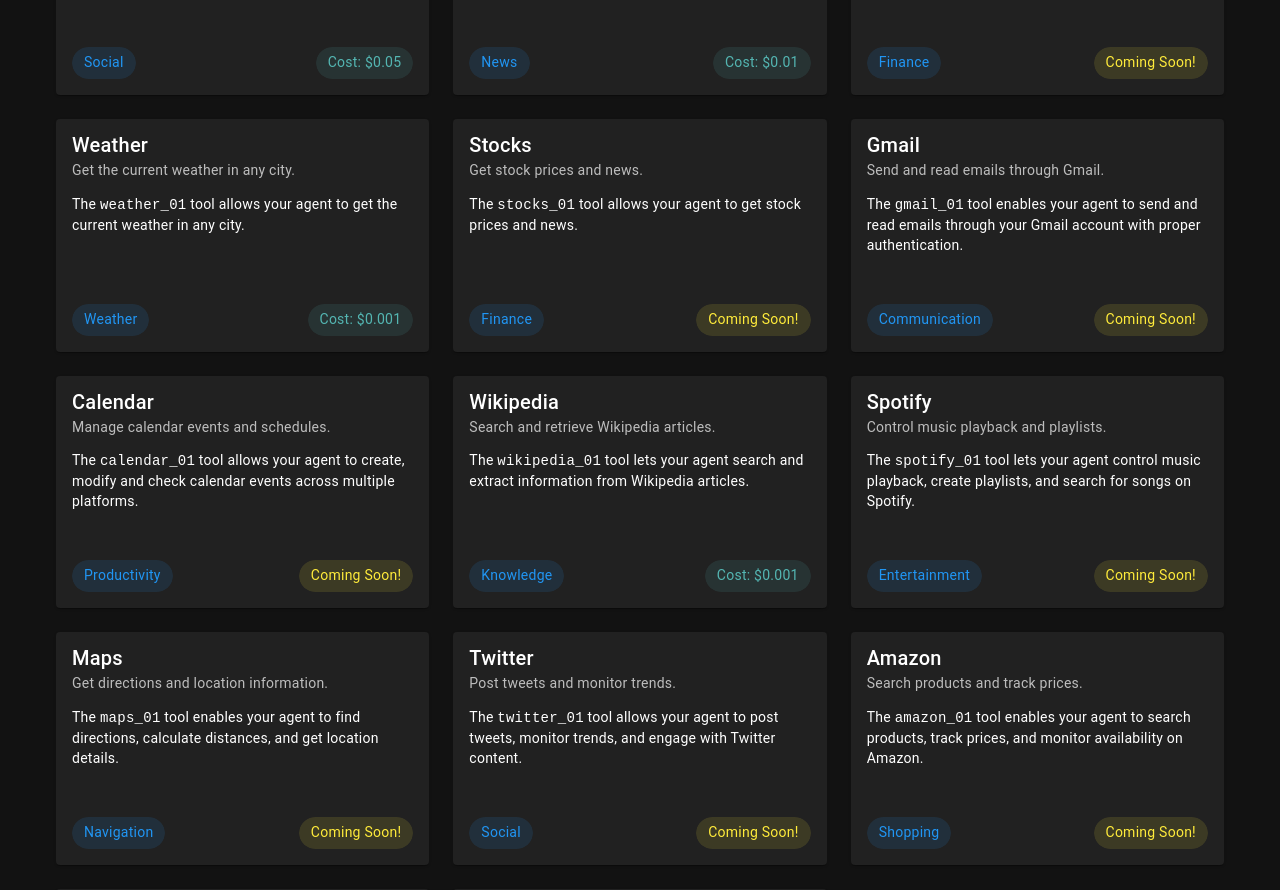
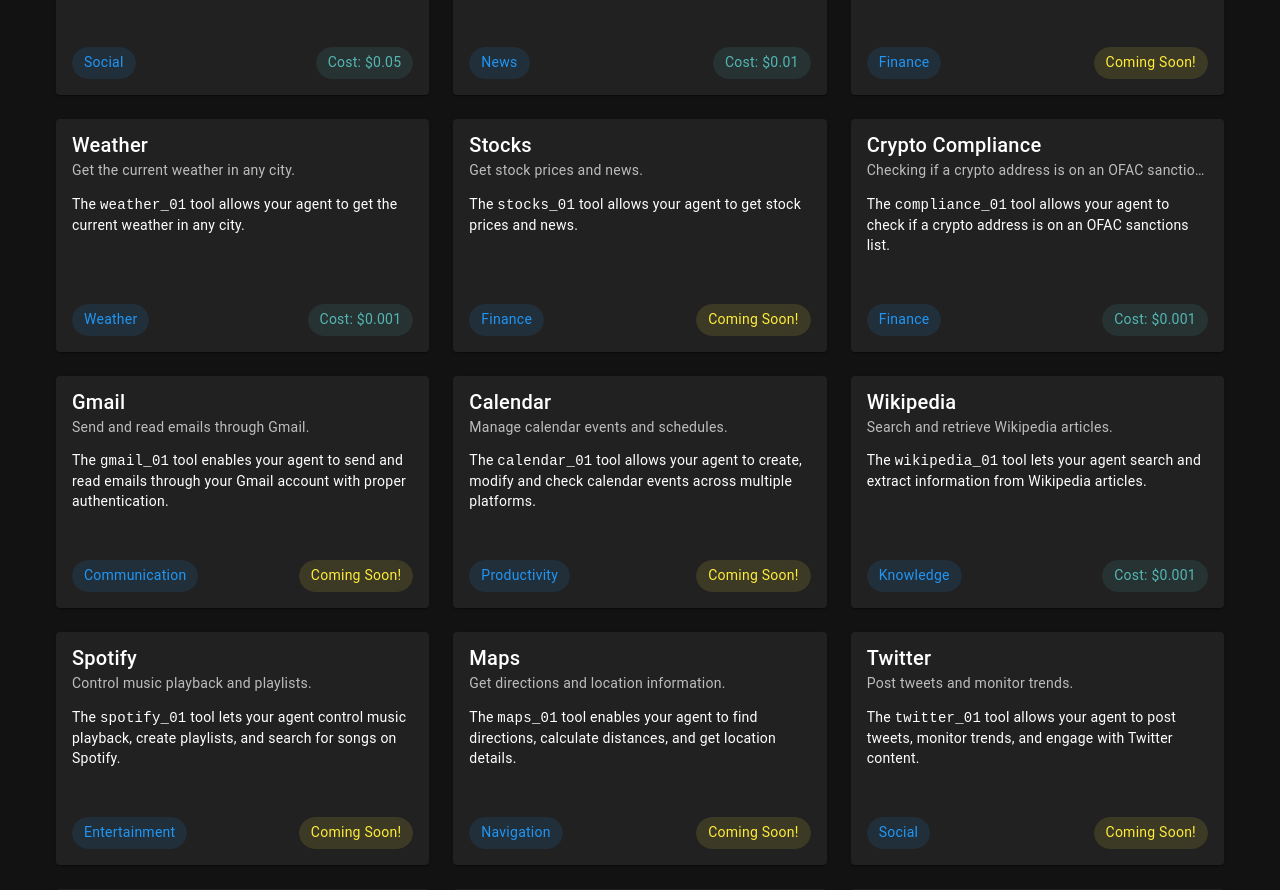
Before and after one commit to k15z/billstream, a Vue app in the folder js/: page / in a window 1280 px wide. Shown: the part 1880-2770 px from the top of the page. Built offline with nearby package versions, Linux system fonts and the light colour scheme.

Commit message:
Add sanctions API

```diff
--- a/js/src/components/Explore.vue
+++ b/js/src/components/Explore.vue
@@ -78,6 +78,13 @@
         category: "Finance",
     },
     {
+        name: "Crypto Compliance",
+        subtitle: "Checking if a crypto address is on an OFAC sanctions list.",
+        description: "The <code>compliance_01</code> tool allows your agent to check if a crypto address is on an OFAC sanctions list.",
+        cost_per_request: 0.001,
+        category: "Finance",
+    },
+    {
         name: "Gmail",
         subtitle: "Send and read emails through Gmail.",
         description: "The <code>gmail_01</code> tool enables your agent to send and read emails through your Gmail account with proper authentication.",
```
